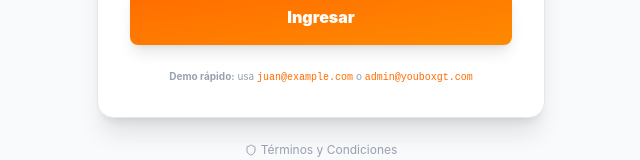
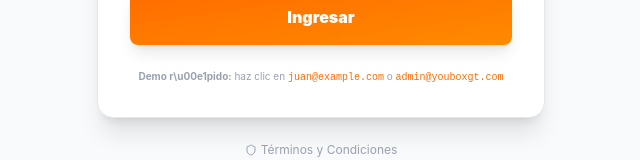
Before and after one commit to verc311-lgtm/partners-youbox, a React (Vite) app: page / in a window 1280 px wide. Shown: the part 500-660 px from the top of the page, without its empty margins (319-959 px from the left). Built offline with nearby package versions, Linux system fonts and the light colour scheme.

Commit message:
Make demo emails clickable to avoid typing errors

```diff
--- a/src/App.tsx
+++ b/src/App.tsx
@@ -2147,7 +2147,7 @@ function LoginForm({ onLogin }: { onLogin: (email: string) => 'success' | 'pendi
 
       <div className="text-center">
         <p className="text-[10px] text-gray-400">
-          <strong>Demo rápido:</strong> usa <span className="font-mono text-brand-orange">juan@example.com</span> o <span className="font-mono text-brand-orange">admin@youboxgt.com</span>
+          <strong>Demo r\u00e1pido:</strong> haz clic en <button type="button" onClick={() => setEmail('juan@example.com')} className="font-mono text-brand-orange hover:underline">juan@example.com</button> o <button type="button" onClick={() => setEmail('admin@youboxgt.com')} className="font-mono text-brand-orange hover:underline">admin@youboxgt.com</button>
         </p>
       </div>
     </motion.form>
```
